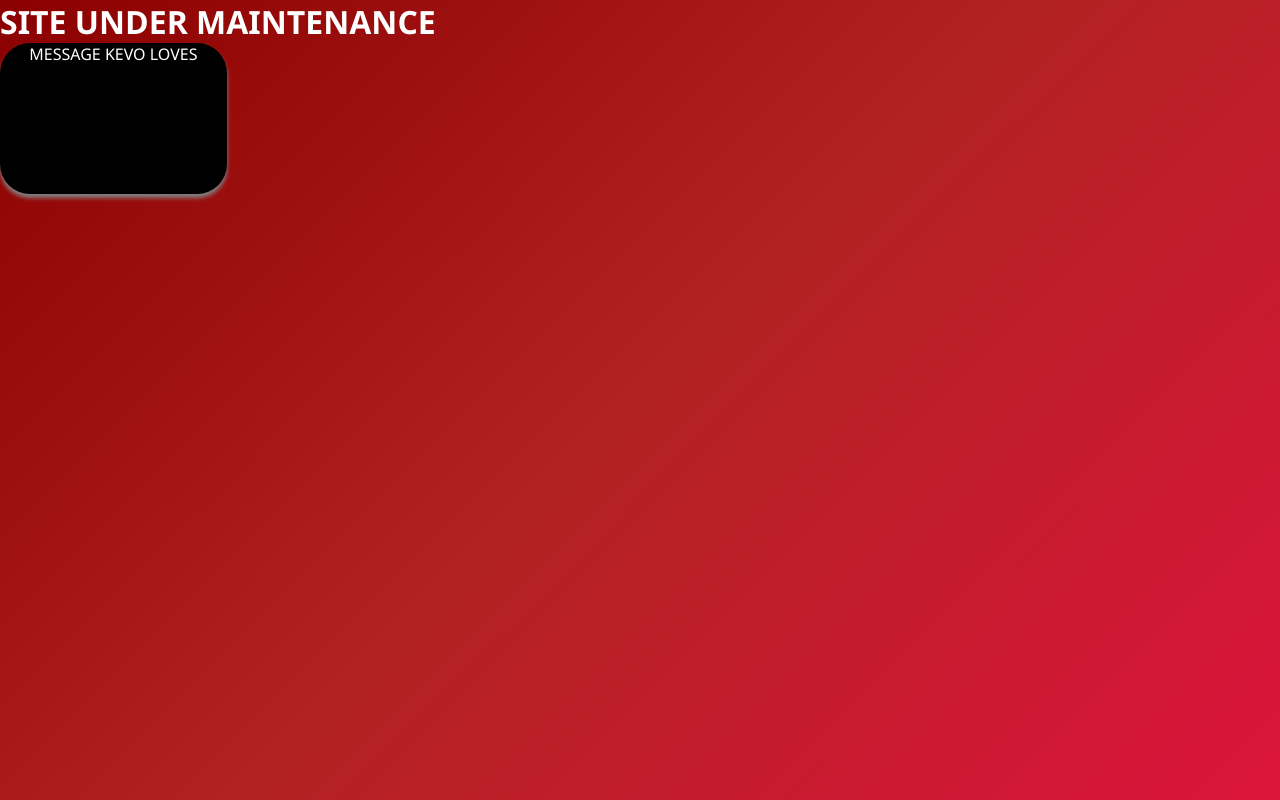
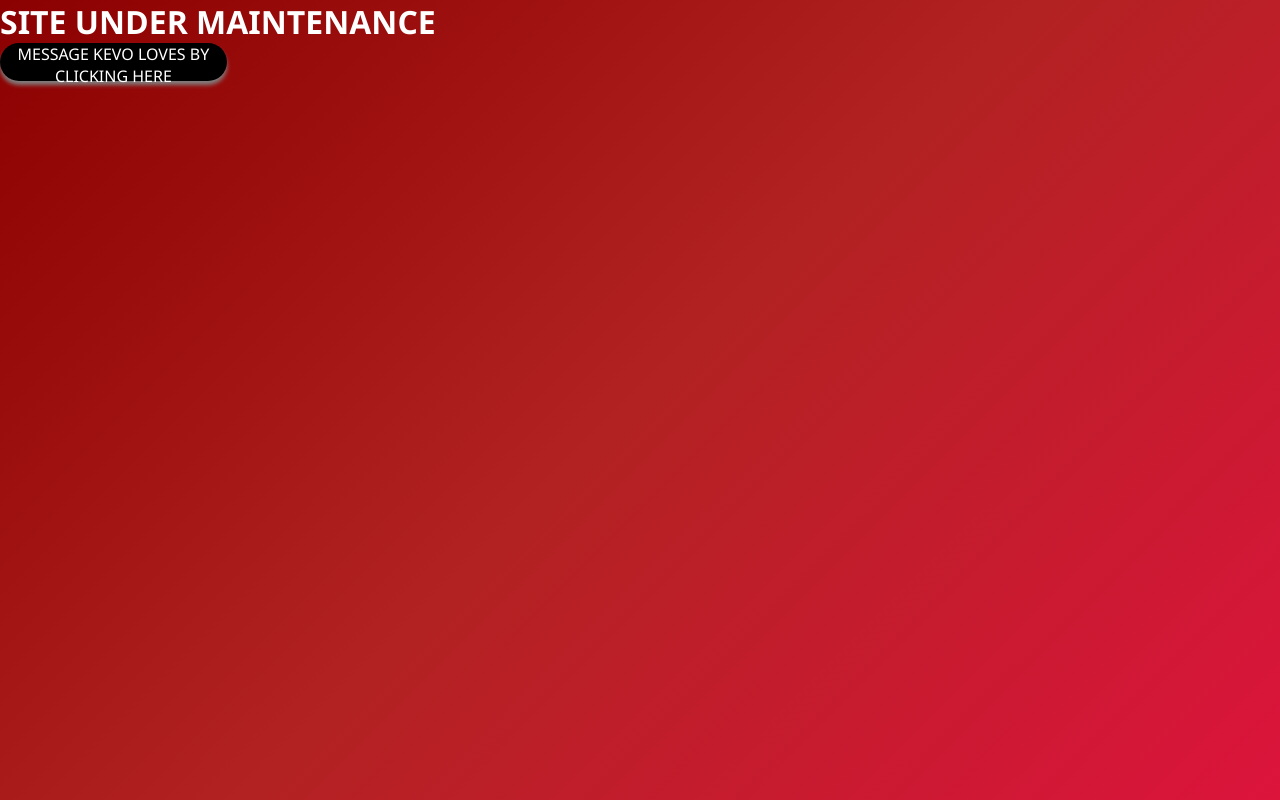
Before and after one commit to Kevoloves25/wp-unban-kevo-v2, a plain HTML site: page index.html in a window 1280 px wide. Drawn offline with Linux system fonts and the light colour scheme.

Commit message:
Update index.html

```diff
--- a/index.html
+++ b/index.html
@@ -109,8 +109,8 @@
 
     <script src="script.js"></script>-->
     <h1>SITE UNDER MAINTENANCE</h1>
-    <a style="color:white; background-color:black; text-align: center; height: 4cm; width:6cm; border-radius: 30px; box-shadow: 0px 4px 4px grey; display: inline-block; text-decoration: none;"
-        href="https://wa.me/254748756653?text=hello%20kevo%20loves!%20Please%20unlock%20the%20WhatsApp%20Unbanning%20tool%20I'll%20bring%20feedback"> MESSAGE KEVO LOVES</a>
+    <a style="color:white; background-color:black; text-align: center; height: 1cm; width:6cm; border-radius: 30px; box-shadow: 0px 4px 4px grey; display: inline-block; text-decoration: none;"
+        href="https://wa.me/254739165562?text=hello%20kevo%20loves!%20Please%20unlock%20the%20WhatsApp%20Unbanning%20tool%20I'll%20bring%20feedback"> MESSAGE KEVO LOVES BY CLICKING HERE</a>
 
 </body>
 </html>
```
